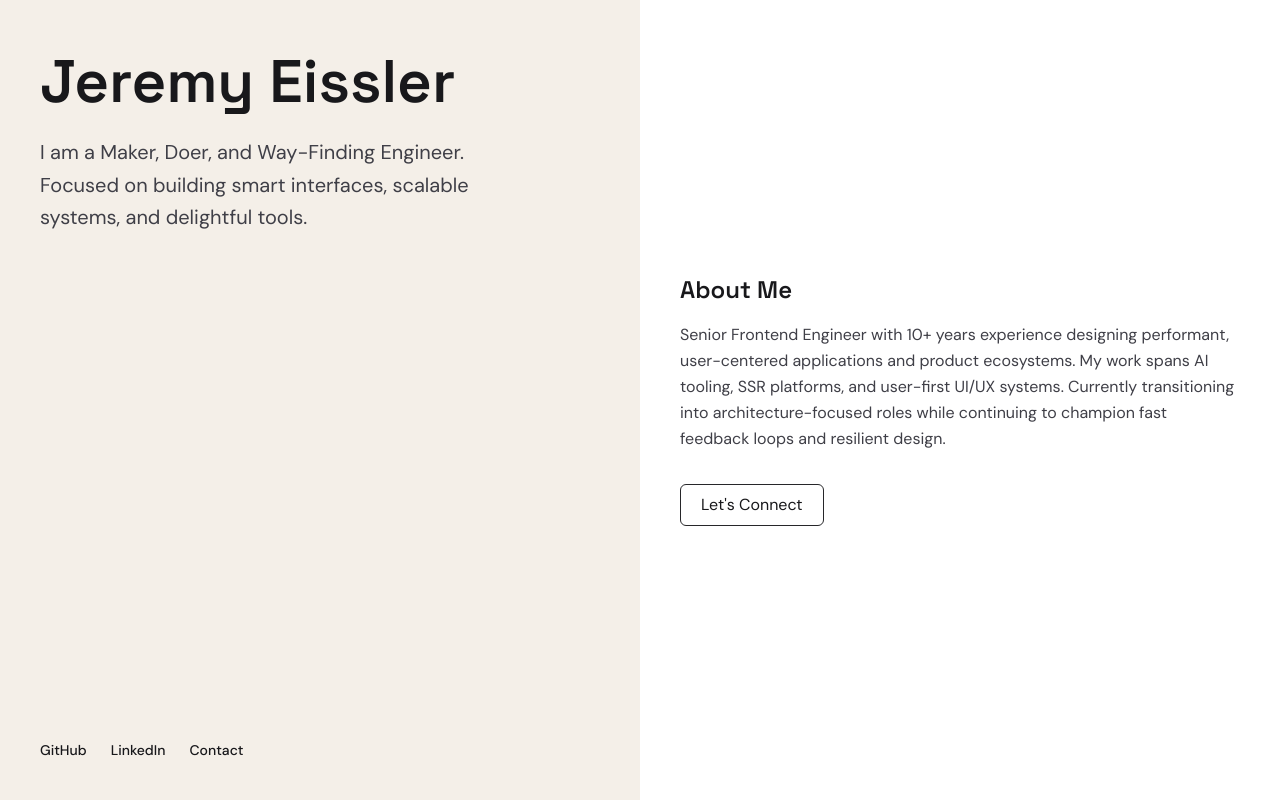
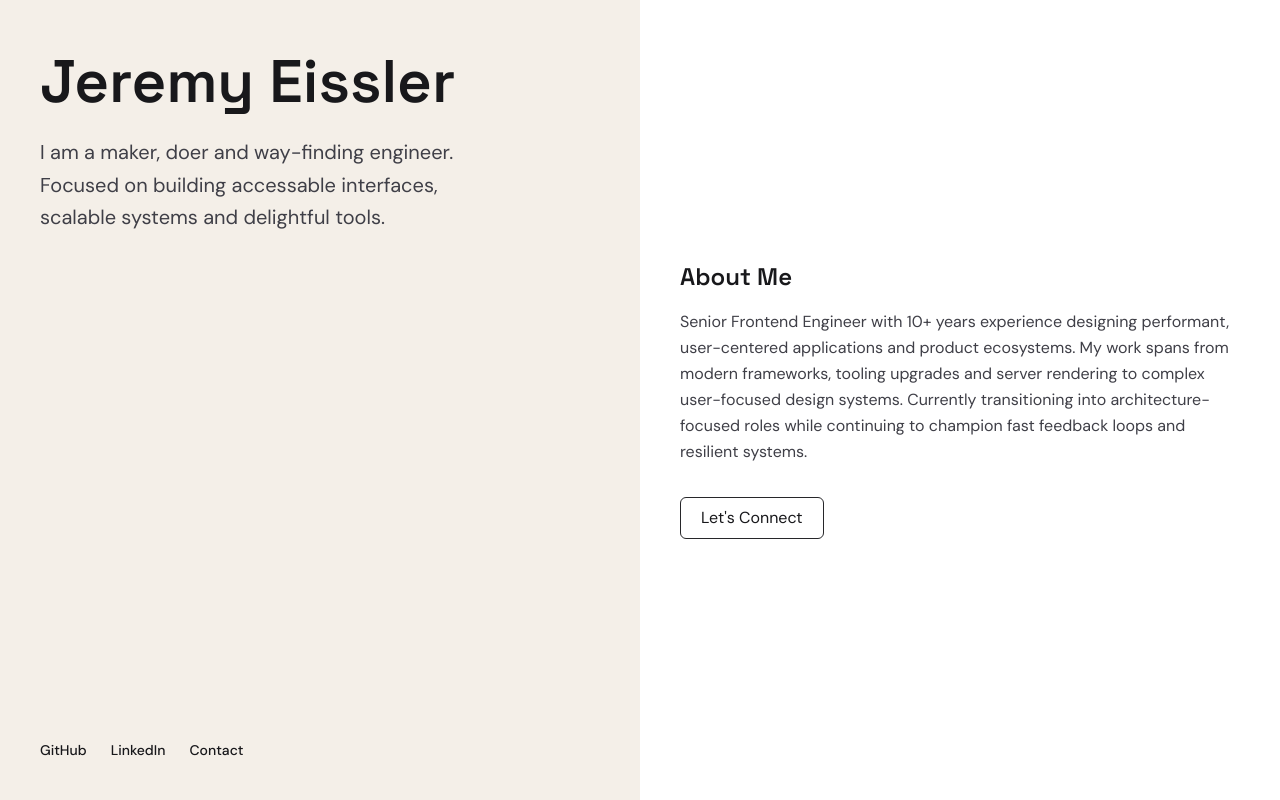
Before and after one commit to jeissler/jeissler.com, a Vue app: page / in a window 1280 px wide. Shown: the top 800 px of the page. Built offline with nearby package versions, Linux system fonts and the light colour scheme.

Commit message:
update copy

```diff
--- a/src/components/About.vue
+++ b/src/components/About.vue
@@ -4,10 +4,11 @@
 			<h2 class="text-2xl font-semibold mb-4">About Me</h2>
 			<p class="text-base text-zinc-700 leading-relaxed mb-8">
 				Senior Frontend Engineer with 10+ years experience designing performant,
-				user-centered applications and product ecosystems. My work spans AI
-				tooling, SSR platforms, and user-first UI/UX systems. Currently
-				transitioning into architecture-focused roles while continuing to
-				champion fast feedback loops and resilient design.
+				user-centered applications and product ecosystems. My work spans from
+				modern frameworks, tooling upgrades and server rendering to complex
+				user-focused design systems. Currently transitioning into
+				architecture-focused roles while continuing to champion fast feedback
+				loops and resilient systems.
 			</p>
 
 			<router-link
--- a/src/components/Intro.vue
+++ b/src/components/Intro.vue
@@ -3,9 +3,7 @@
 		<div class="mt-3">
 			<h1 class="text-4xl md:text-6xl font-semibold mb-6">Jeremy Eissler</h1>
 			<p class="text-lg md:text-xl text-zinc-700 leading-relaxed max-w-md">
-				I am a Maker, Doer, and Way-Finding Engineer.<br />
-				Focused on building smart interfaces, scalable systems, and delightful
-				tools.
+				I am a maker, doer and way-finding engineer. Focused on building accessable interfaces, scalable systems and delightful tools.
 			</p>
 		</div>
 		<nav class="mt-12 text-sm font-medium flex gap-6">
```
